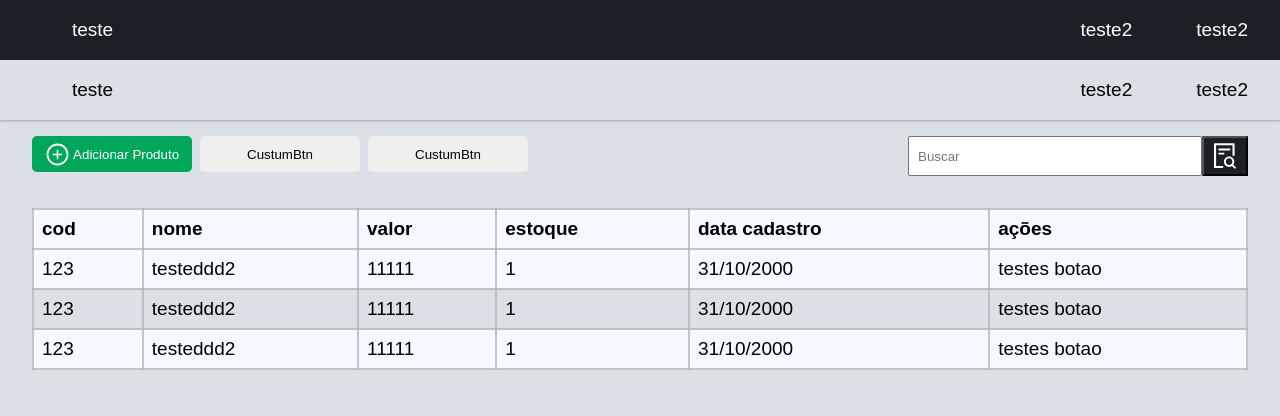
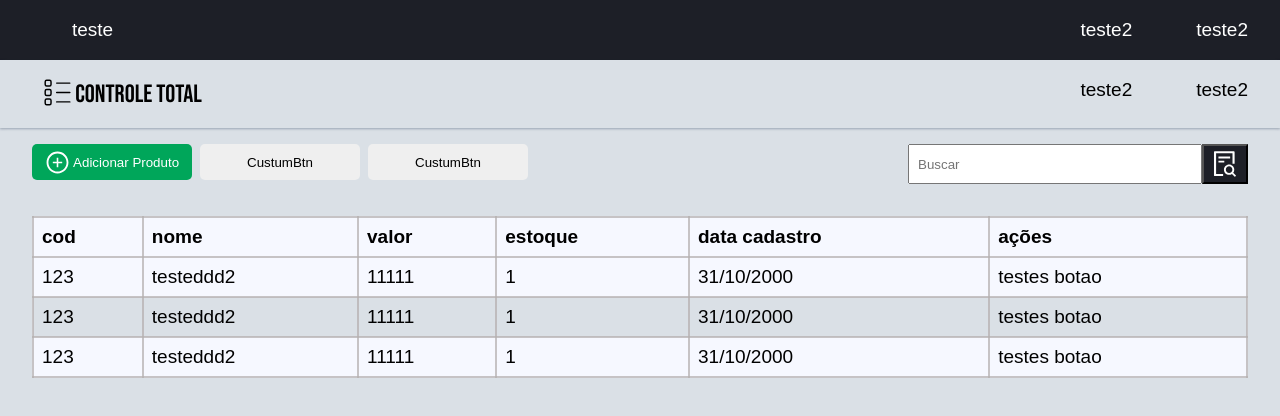
Before and after one commit to JeremiasRincaveski/java, a React (Vite) app in the folder frontJavaInterface/: page / in a window 1280 px wide. Shown: the top 416 px of the page. Built offline with nearby package versions, Linux system fonts and the light colour scheme; data requests are answered from the project's data file.

Commit message:
creating logo

```diff
--- a/frontJavaInterface/index.html
+++ b/frontJavaInterface/index.html
@@ -7,6 +7,9 @@
     <link rel="preconnect" href="https://fonts.googleapis.com">
     <link rel="preconnect" href="https://fonts.gstatic.com" crossorigin>
     <link href="https://fonts.googleapis.com/css2?family=Roboto:ital,wght@0,100;0,300;0,400;0,500;0,700;0,900;1,300;1,700;1,900&display=swap" rel="stylesheet">
+    <link rel="preconnect" href="https://fonts.googleapis.com">
+    <link rel="preconnect" href="https://fonts.gstatic.com" crossorigin>
+    <link href="https://fonts.googleapis.com/css2?family=Bebas+Neue&display=swap" rel="stylesheet">
     <title>Controle Total</title>
   </head>
   <body>
--- a/frontJavaInterface/src/components/nav/Nav.jsx
+++ b/frontJavaInterface/src/components/nav/Nav.jsx
@@ -1,6 +1,7 @@
 import React from 'react'
 import styled from 'styled-components'
 import { AiOutlineFileSearch, AiOutlinePlusCircle } from "react-icons/ai";
+import { CiBoxList } from "react-icons/ci";
 
 const StyledNav = styled.nav`
     width: 100%;
@@ -11,6 +12,29 @@ const StyledNav = styled.nav`
     margin-bottom: 1rem;
     box-shadow: 0 0.063rem 0.188rem rgb(31 50 81 / 12%), 0 0.063rem 0.125rem rgb(31 50 81 / 24%);
 
+        ul:first-of-type{
+            li{
+                display: flex;
+                justify-content: center;
+                align-items: center;
+                height: 30px;
+                position: relative;
+                background-color: back;
+
+
+                svg{
+                    position: absolute;
+                    left: 0;
+                    bottom: 0;
+                    margin-bottom: -0.8px;
+
+                }
+
+                span{
+                    margin-left: .2rem;
+                }
+            }
+        }
         li{
             display: inline;
             list-style: none;
@@ -65,10 +89,10 @@ const StyledButton = styled.button`
 
 `
 
-const Button = ({color, btnName='CustumBtn', Icon, size, bgColor, fColor}) =>{
+const Button = ({ color, btnName = 'CustumBtn', Icon, size, bgColor, fColor }) => {
     return (
         <StyledButton bgColor={bgColor} fColor={fColor}>
-           {Icon ?  <Icon size={size} color={color} /> : <></>}
+            {Icon ? <Icon size={size} color={color} /> : <></>}
             {btnName}
         </StyledButton>
     )
@@ -84,20 +108,31 @@ const StyledInput = styled.input`
 `
 
 const Input = () => {
-    return <StyledInput placeholder='Buscar'/>
+    return <StyledInput placeholder='Buscar' />
 
 }
 
 const SearchIcon = ({ size, color }) => {
-    return <AiOutlineFileSearch size={size} color={color}/>
+    return <AiOutlineFileSearch size={size} color={color} />
 };
+
+const StyledList = styled.li`
+    font-family: 'Bebas Neue', cursive;
+    font-size: 25px;
+
+
+
+`
 
 export const Nav = () => {
     return (
         <>
             <StyledNav>
                 <ul>
-                    <li>teste</li>
+                    <StyledList>
+                        <CiBoxList size={35}/>
+                        <span>controle total</span>
+                    </StyledList>
                 </ul>
                 <ul>
                     <li>teste2</li>
@@ -106,14 +141,14 @@ export const Nav = () => {
             </StyledNav>
             <StyledDiv>
                 <div>
-                    <Button btnName={'Adicionar Produto'} Icon={AiOutlinePlusCircle} size={25}  fColor={'#fff'}color={'#fff'} bgColor={'#00a65a'} />
+                    <Button btnName={'Adicionar Produto'} Icon={AiOutlinePlusCircle} size={25} fColor={'#fff'} color={'#fff'} bgColor={'#00a65a'} />
                     <Button />
                     <Button />
                 </div>
                 <div>
-                    <Input  />
+                    <Input />
                     <button>
-                        <SearchIcon size="30px"  />
+                        <SearchIcon size="30px" />
                     </button>
                 </div>
             </StyledDiv>
```
